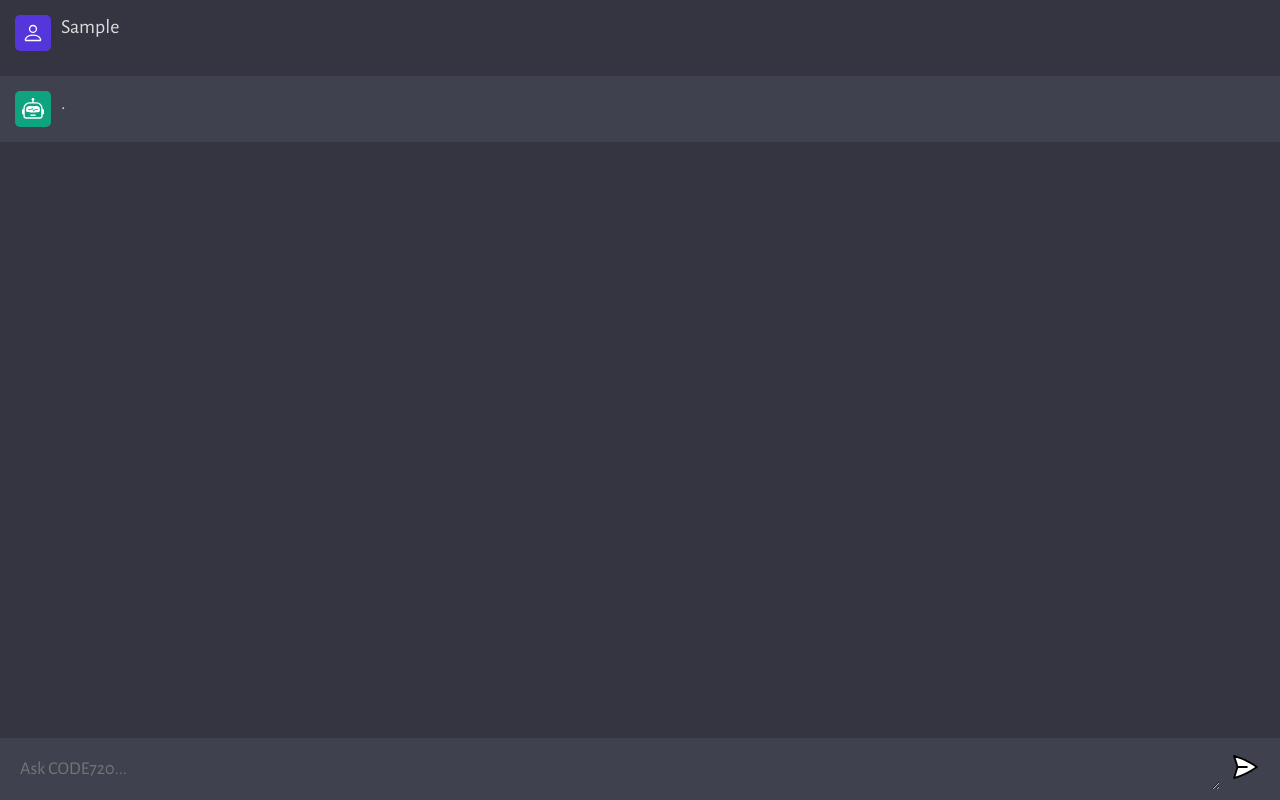
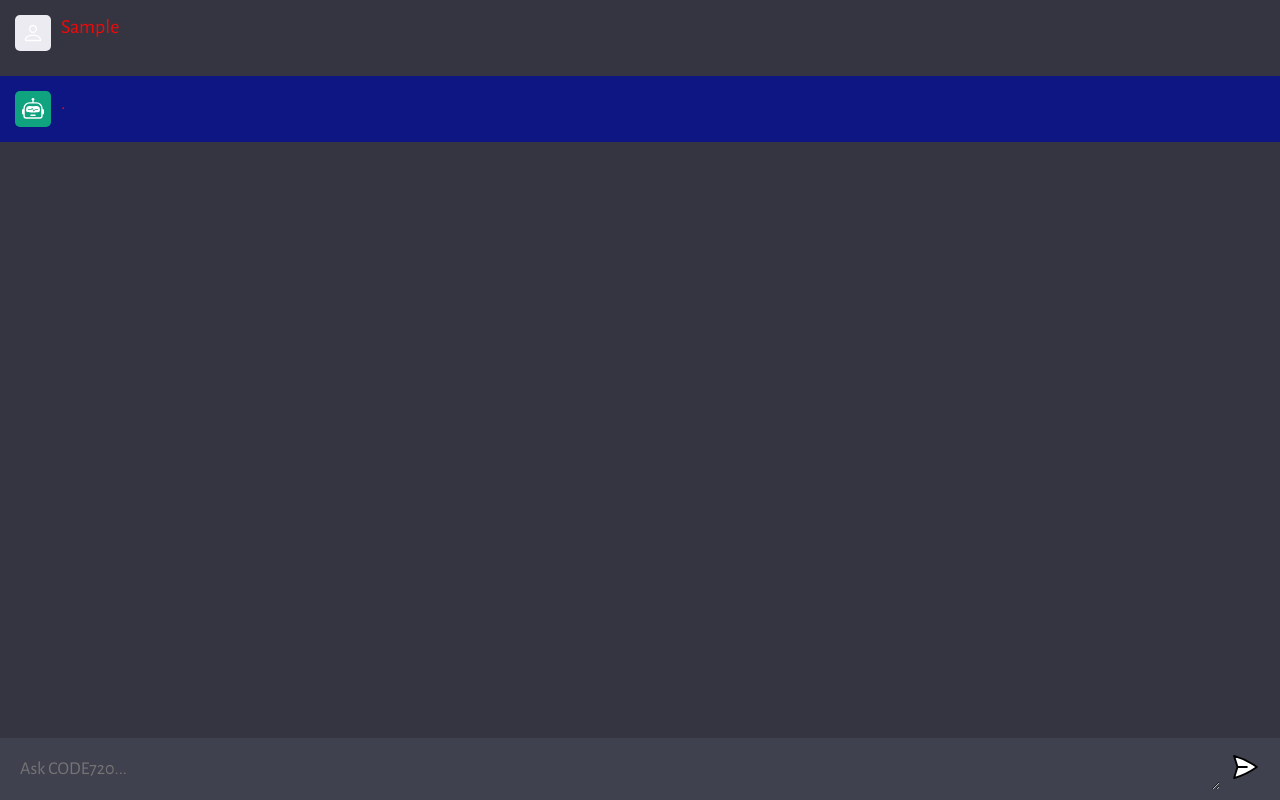
Before and after one commit to P0E3M-720/code720, a website built with Vite: page client/index.html in a window 1280 px wide. Both pictures are taken after typing "Sample" into the empty fields and a click on the button 1245 px from the left and 769 px from the top of the page. Built offline with nearby package versions, Linux system fonts and the light colour scheme.

Commit message:
first commit

```diff
--- a/client/style.css
+++ b/client/style.css
@@ -50,7 +50,7 @@ body {
 }
 
 .ai {
-  background: #40414F;
+  background: #0e1684;
 }
 
 .chat {
@@ -69,7 +69,7 @@ body {
   height: 36px;
   border-radius: 5px;
 
-  background: #5436DA;
+  background: #ecebf2;
 
   display: flex;
   justify-content: center;
@@ -89,7 +89,7 @@ body {
 .message {
   flex: 1;
 
-  color: #dcdcdc;
+  color: #f00909;
   font-size: 20px;
 
   max-width: 100%;
--- a/server/server.js
+++ b/server/server.js
@@ -17,7 +17,7 @@ app.use(express.json());
 
 app.get('/', async (req, res) => {
   res.status(200).send({
-    message: 'Hello from CodeX!',
+    message: 'Hello from Poem720',
   })
 });
 
```
